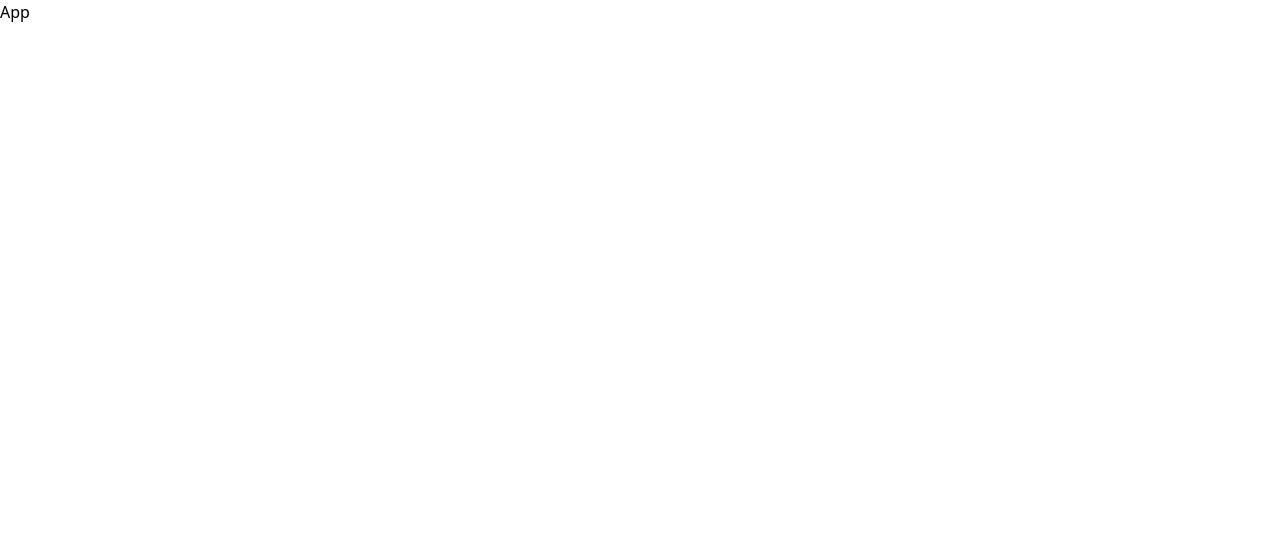
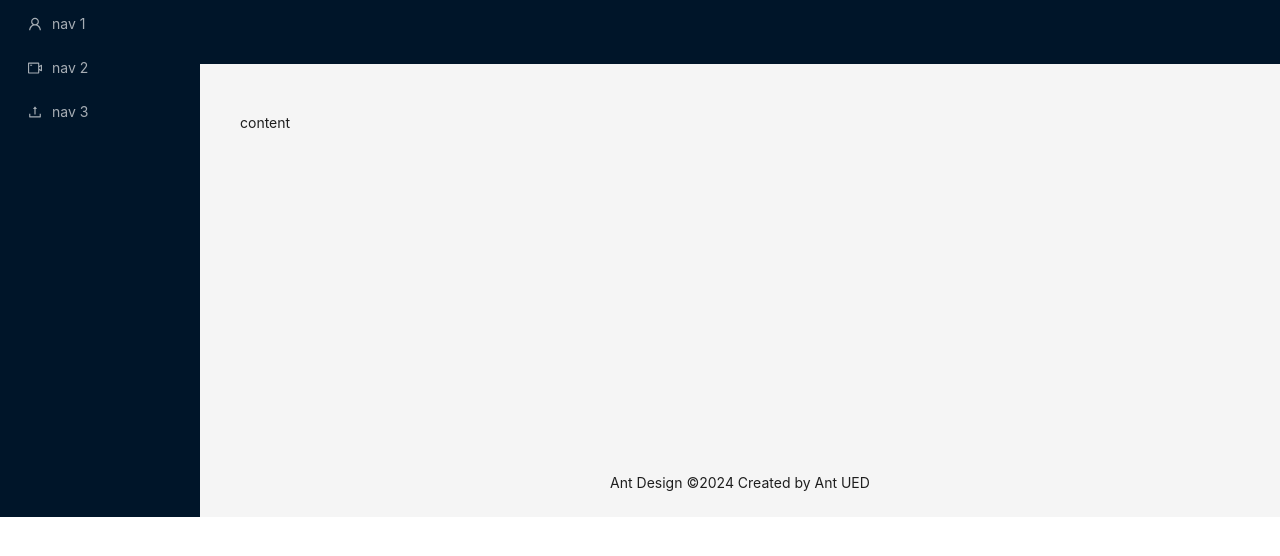
Before and after one commit to naimur-reza/PH-University-Client, a React (Vite) app: page / in a window 1280 px wide. Shown: the top 556 px of the page. Built offline with nearby package versions, Linux system fonts and the light colour scheme.

Commit message:
Add Main Layout

```diff
--- a/package.json
+++ b/package.json
@@ -10,6 +10,8 @@
     "preview": "vite preview"
   },
   "dependencies": {
+    "@ant-design/icons": "^5.2.6",
+    "antd": "^5.13.1",
     "localforage": "^1.10.0",
     "match-sorter": "^6.3.2",
     "react": "^18.2.0",
--- a/src/App.tsx
+++ b/src/App.tsx
@@ -1,5 +1,11 @@
+import MainLayout from "./components/layout/MainLayout";
+
 const App = () => {
-  return <div>App</div>;
+  return (
+    <div>
+      <MainLayout />
+    </div>
+  );
 };
 
 export default App;
--- /dev/null
+++ b/src/components/layout/MainLayout.tsx
@@ -0,0 +1,65 @@
+import {
+  UploadOutlined,
+  UserOutlined,
+  VideoCameraOutlined,
+} from "@ant-design/icons";
+import { Layout, Menu } from "antd";
+
+const { Header, Content, Footer, Sider } = Layout;
+
+const MainLayout = () => {
+  return (
+    <Layout className="h-[100vh]">
+      <Sider
+        breakpoint="lg"
+        collapsedWidth="0"
+        onBreakpoint={(broken) => {
+          console.log(broken);
+        }}
+        onCollapse={(collapsed, type) => {
+          console.log(collapsed, type);
+        }}>
+        <div className="demo-logo-vertical" />
+        <Menu
+          theme="dark"
+          mode="inline"
+          defaultSelectedKeys={["4"]}
+          items={[
+            {
+              key: "1",
+              icon: <UserOutlined />,
+              label: "nav 1",
+            },
+            {
+              key: "2",
+              icon: <VideoCameraOutlined />,
+              label: "nav 2",
+            },
+            {
+              key: "3",
+              icon: <UploadOutlined />,
+              label: "nav 3",
+            },
+          ]}
+        />
+      </Sider>
+      <Layout>
+        <Header style={{ padding: 0 }} />
+        <Content style={{ margin: "24px 16px 0" }}>
+          <div
+            style={{
+              padding: 24,
+              minHeight: 360,
+            }}>
+            content
+          </div>
+        </Content>
+        <Footer style={{ textAlign: "center" }}>
+          Ant Design ©{new Date().getFullYear()} Created by Ant UED
+        </Footer>
+      </Layout>
+    </Layout>
+  );
+};
+
+export default MainLayout;
```
Also changed, not shown: 1 other file (tests, documents, lock files or other folders).
